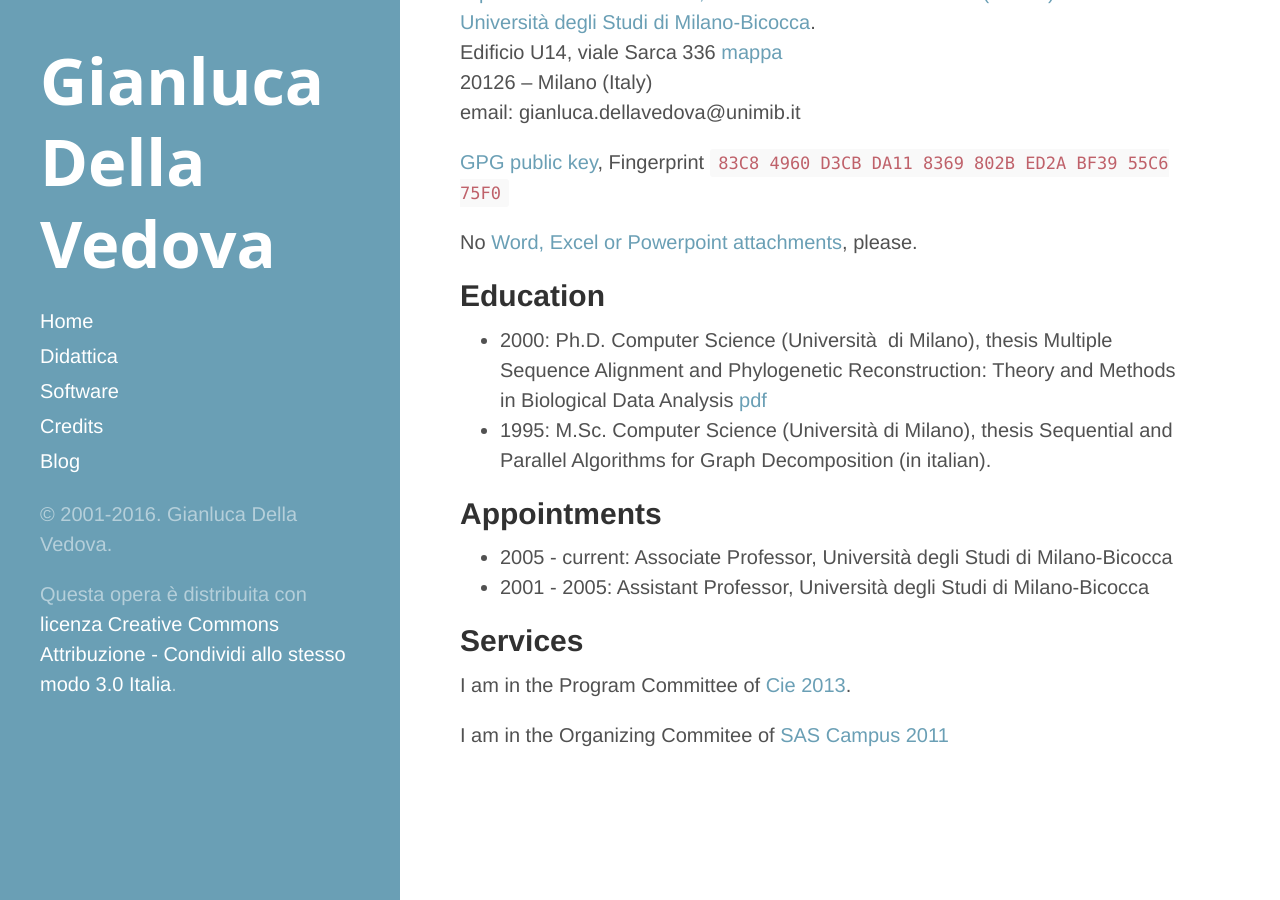
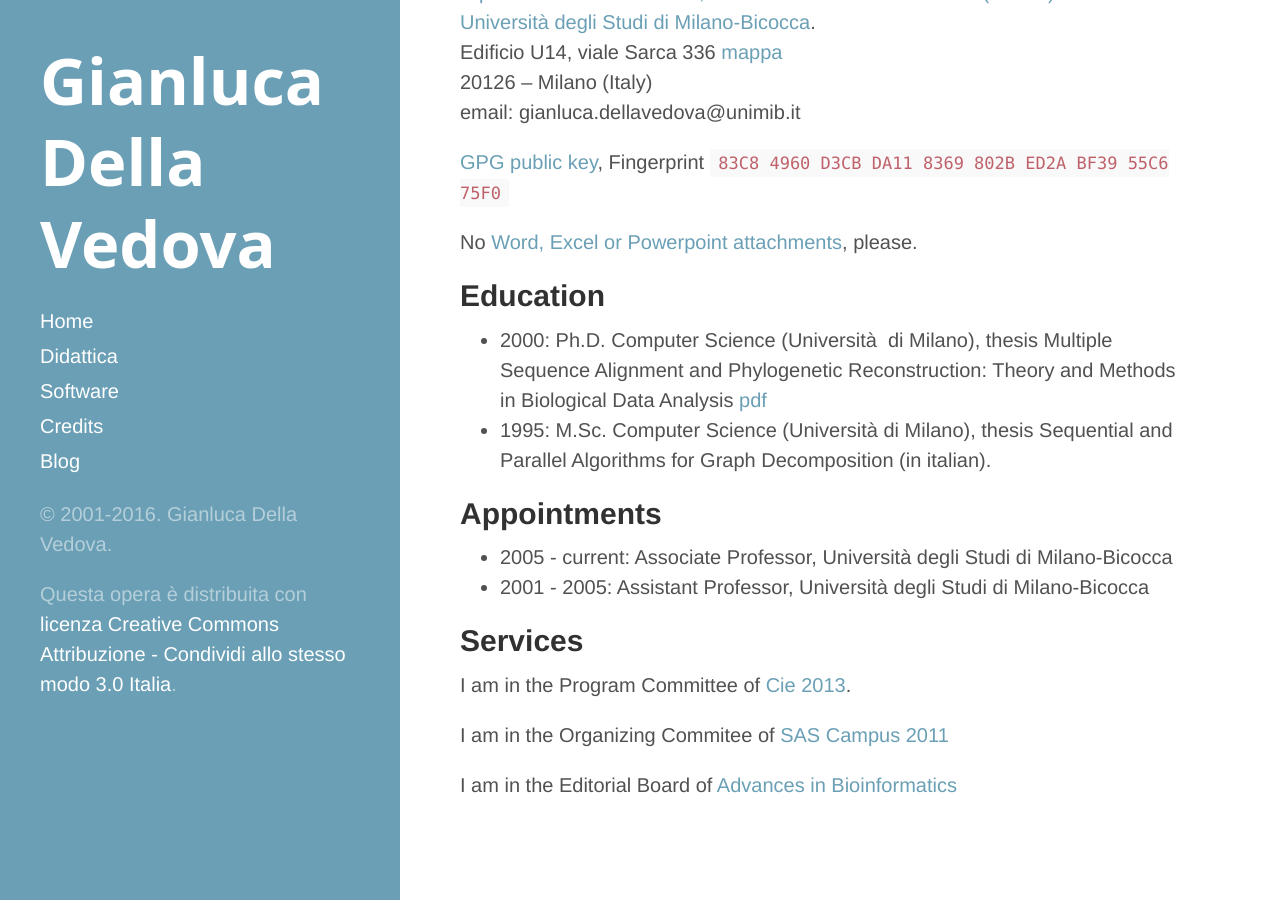
Before and after one commit to gdv/gdv.github.io, a Jekyll site: the page built from index.md, in a window 1280 px wide and 900 px high, scrolled down 848 px. Built offline with Jekyll 4.4.1, drawn with Linux system fonts in a browser that asks for light colours.

Commit message:
editorial board

```diff
--- a/index.md
+++ b/index.md
@@ -71,3 +71,5 @@ No [Word, Excel or Powerpoint attachments](http://www.fsf.org/philosophy/no-word
 I am in the Program Committee of [Cie 2013](http://cie2013.disco.unimib.it/).
 
 I am in the Organizing Commitee of [SAS Campus 2011](http://www.sas.com/offices/europe/italy/eventi/112211/index.html)
+
+I am in the Editorial Board of [Advances in Bioinformatics](http://www.hindawi.com/journals/abi/)
```
